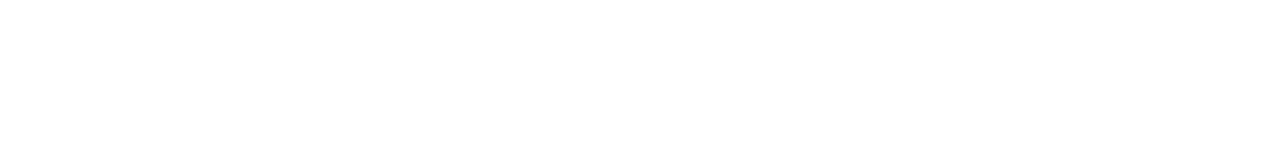
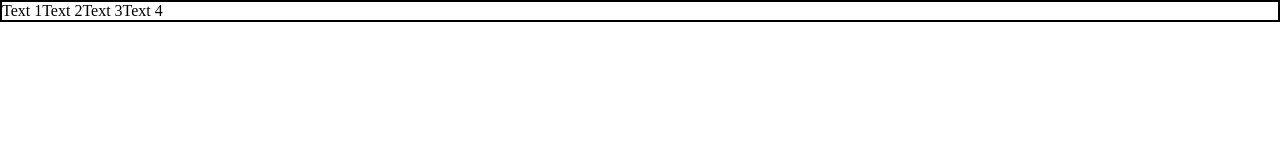
Before and after one commit to BananBaraban/home-work-5, a plain HTML site: page Home-work-7/index.html in a window 1280 px wide. Drawn offline with Linux system fonts and the light colour scheme.

Commit message:
added styles.css to homework-7

```diff
--- a/Home-work-7/index.html
+++ b/Home-work-7/index.html
@@ -3,8 +3,27 @@
  <head>
     <meta charset="utf-8">
     <link rel="stylesheet" href="normalize.css">
+    <link rel="stylesheet" href="styles.css">
     <title>HW 7.1</title>
  </head>
         <body>
+            <div class="box1">
+               <span>Text 1</span>
+               <span>Text 2</span>
+               <span>Text 3</span>
+               <span>Text 4</span>
+            </div>
+
+            <div></div>
+            <!-- <table>
+               <tr>
+                  <th></th>
+                  <th></th>
+               </tr>
+               <tr>
+                  <td></td>
+                  <td></td>
+               </tr>
+            </table> -->
         </body>
 </html>
--- /dev/null
+++ b/Home-work-7/reset.css
@@ -0,0 +1,48 @@
+/* http://meyerweb.com/eric/tools/css/reset/
+   v2.0 | 20110126
+   License: none (public domain)
+*/
+
+html, body, div, span, applet, object, iframe,
+h1, h2, h3, h4, h5, h6, p, blockquote, pre,
+a, abbr, acronym, address, big, cite, code,
+del, dfn, em, img, ins, kbd, q, s, samp,
+small, strike, strong, sub, sup, tt, var,
+b, u, i, center,
+dl, dt, dd, ol, ul, li,
+fieldset, form, label, legend,
+table, caption, tbody, tfoot, thead, tr, th, td,
+article, aside, canvas, details, embed,
+figure, figcaption, footer, header, hgroup,
+menu, nav, output, ruby, section, summary,
+time, mark, audio, video {
+	margin: 0;
+	padding: 0;
+	border: 0;
+	font-size: 100%;
+	font: inherit;
+	vertical-align: baseline;
+}
+/* HTML5 display-role reset for older browsers */
+article, aside, details, figcaption, figure,
+footer, header, hgroup, menu, nav, section {
+	display: block;
+}
+body {
+	line-height: 1;
+}
+ol, ul {
+	list-style: none;
+}
+blockquote, q {
+	quotes: none;
+}
+blockquote:before, blockquote:after,
+q:before, q:after {
+	content: '';
+	content: none;
+}
+table {
+	border-collapse: collapse;
+	border-spacing: 0;
+}
--- /dev/null
+++ b/Home-work-7/styles.css
@@ -0,0 +1,8 @@
+.box1 {
+    border: 2px solid black;
+    display: flex
+}
+
+.box1 {
+
+}
```
